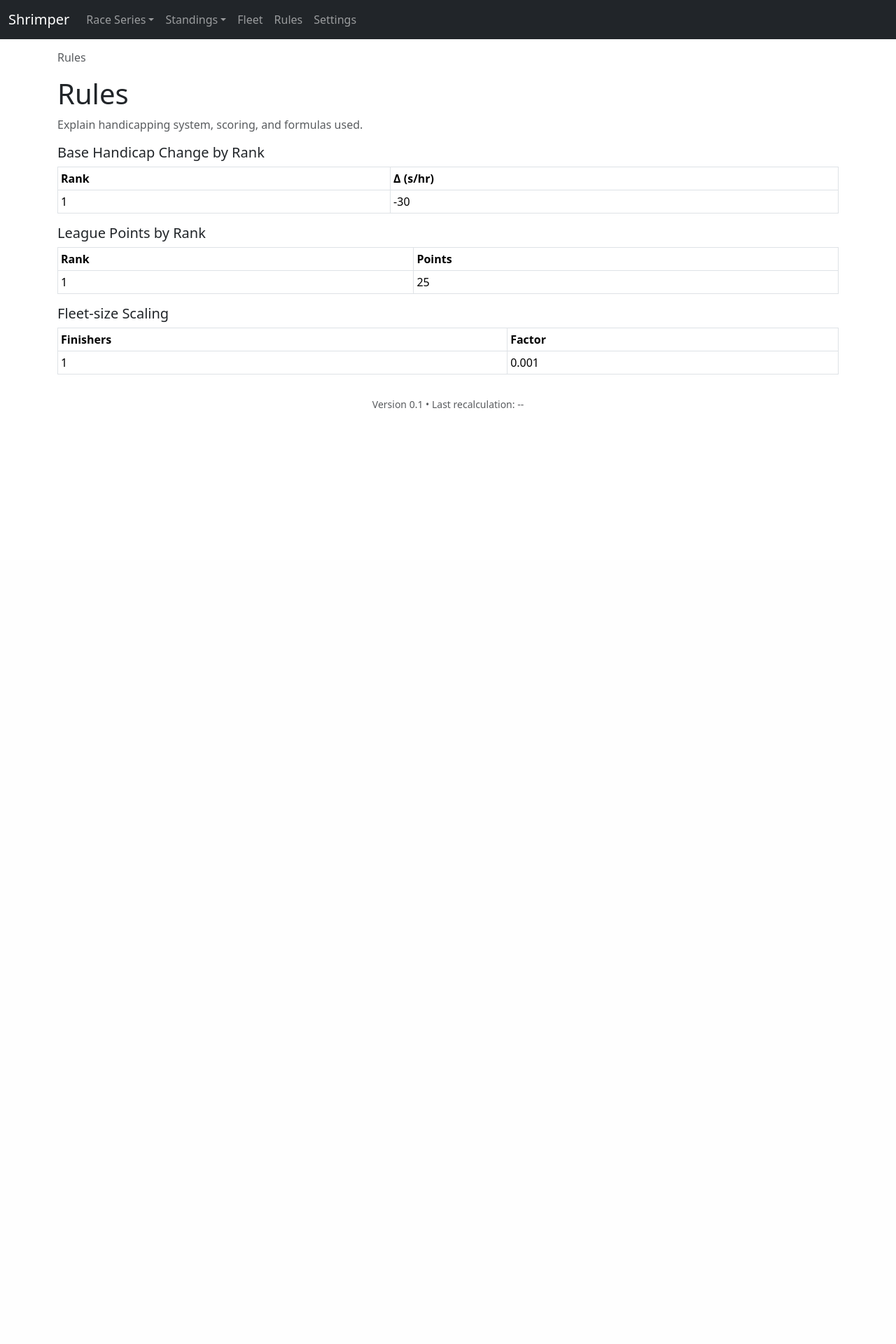
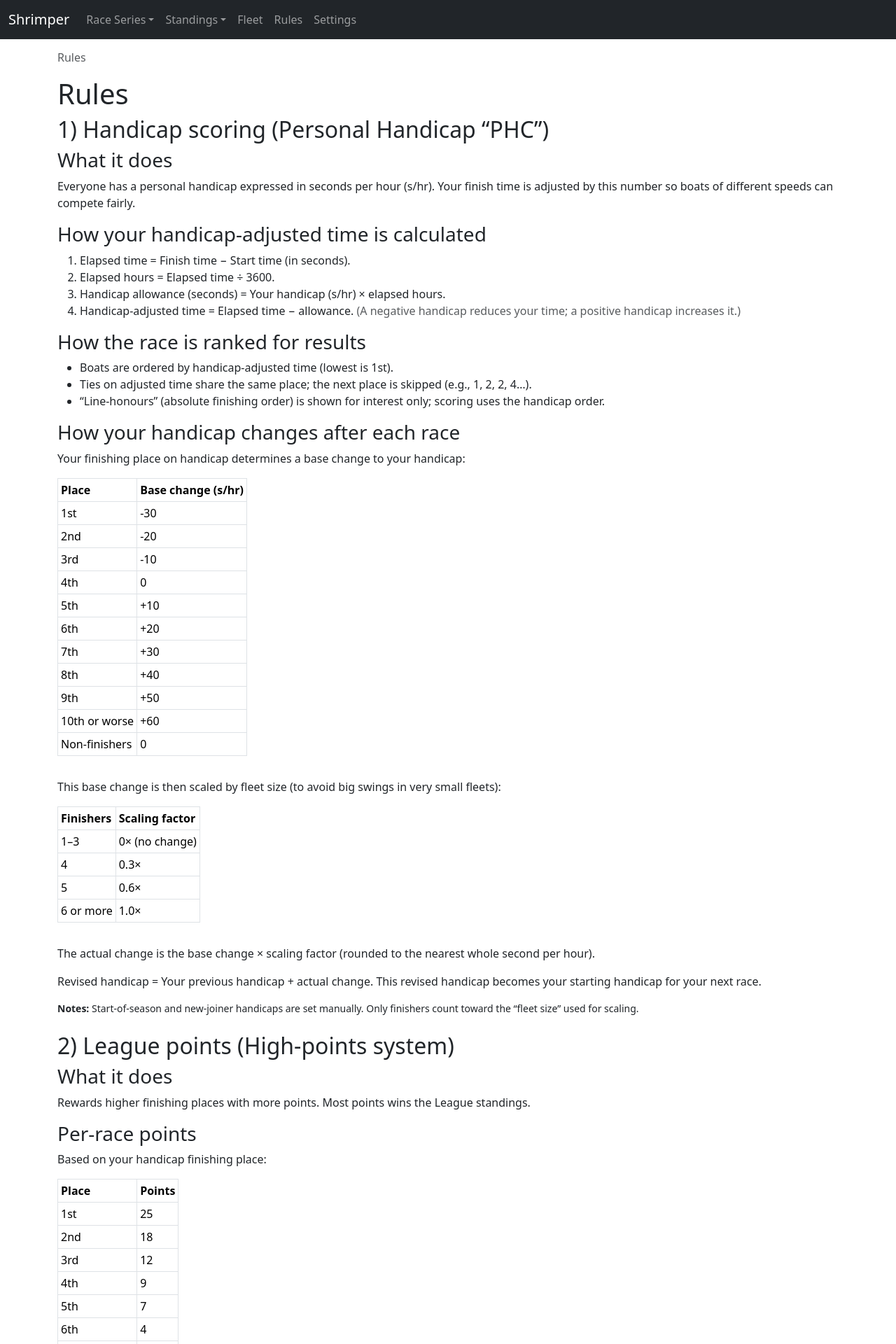
Before and after one commit to mn1del/shrimper, a Flask app: page /rules in a window 1280 px wide. Shown: the top 1920 px of the page at 70% size. Before the commit the page ends 583 px from the top, so only its background shows below. Run offline with Flask 3, Linux system fonts and the light colour scheme.

Commit message:
Add formatted racing rules page

```diff
--- a/app/templates/rules.html
+++ b/app/templates/rules.html
@@ -2,22 +2,157 @@
 
 {% block content %}
 <h1>Rules</h1>
-<p class="text-muted">Explain handicapping system, scoring, and formulas used.</p>
-<div class="table-responsive">
-  <h2 class="h5">Base Handicap Change by Rank</h2>
-  <table class="table table-sm table-bordered">
-    <thead><tr><th>Rank</th><th>Δ (s/hr)</th></tr></thead>
-    <tbody><tr><td>1</td><td>-30</td></tr></tbody>
-  </table>
-  <h2 class="h5">League Points by Rank</h2>
-  <table class="table table-sm table-bordered">
-    <thead><tr><th>Rank</th><th>Points</th></tr></thead>
-    <tbody><tr><td>1</td><td>25</td></tr></tbody>
-  </table>
-  <h2 class="h5">Fleet-size Scaling</h2>
-  <table class="table table-sm table-bordered">
-    <thead><tr><th>Finishers</th><th>Factor</th></tr></thead>
-    <tbody><tr><td>1</td><td>0.001</td></tr></tbody>
-  </table>
-</div>
+
+<section class="mb-4">
+  <h2>1) Handicap scoring (Personal Handicap &ldquo;PHC&rdquo;)</h2>
+  <h3>What it does</h3>
+  <p>Everyone has a personal handicap expressed in seconds per hour (s/hr).
+     Your finish time is adjusted by this number so boats of different
+     speeds can compete fairly.</p>
+
+  <h3>How your handicap-adjusted time is calculated</h3>
+  <ol>
+    <li>Elapsed time = Finish time &minus; Start time (in seconds).</li>
+    <li>Elapsed hours = Elapsed time &divide; 3600.</li>
+    <li>Handicap allowance (seconds) = Your handicap (s/hr) &times; elapsed hours.</li>
+    <li>Handicap-adjusted time = Elapsed time &minus; allowance.
+      <span class="text-muted">(A negative handicap reduces your time;
+      a positive handicap increases it.)</span></li>
+  </ol>
+
+  <h3>How the race is ranked for results</h3>
+  <ul>
+    <li>Boats are ordered by handicap-adjusted time (lowest is 1st).</li>
+    <li>Ties on adjusted time share the same place; the next place is skipped
+        (e.g., 1, 2, 2, 4&hellip;).</li>
+    <li>&ldquo;Line-honours&rdquo; (absolute finishing order) is shown for interest only;
+        scoring uses the handicap order.</li>
+  </ul>
+
+  <h3>How your handicap changes after each race</h3>
+  <p>Your finishing place on handicap determines a base change to your handicap:</p>
+
+  <div class="table-responsive mb-3">
+    <table class="table table-sm table-bordered w-auto">
+      <thead>
+        <tr><th>Place</th><th>Base change (s/hr)</th></tr>
+      </thead>
+      <tbody>
+        <tr><td>1st</td><td>-30</td></tr>
+        <tr><td>2nd</td><td>-20</td></tr>
+        <tr><td>3rd</td><td>-10</td></tr>
+        <tr><td>4th</td><td>0</td></tr>
+        <tr><td>5th</td><td>+10</td></tr>
+        <tr><td>6th</td><td>+20</td></tr>
+        <tr><td>7th</td><td>+30</td></tr>
+        <tr><td>8th</td><td>+40</td></tr>
+        <tr><td>9th</td><td>+50</td></tr>
+        <tr><td>10th or worse</td><td>+60</td></tr>
+        <tr><td>Non-finishers</td><td>0</td></tr>
+      </tbody>
+    </table>
+  </div>
+
+  <p>This base change is then scaled by fleet size (to avoid big swings in very
+     small fleets):</p>
+
+  <div class="table-responsive mb-3">
+    <table class="table table-sm table-bordered w-auto">
+      <thead>
+        <tr><th>Finishers</th><th>Scaling factor</th></tr>
+      </thead>
+      <tbody>
+        <tr><td>1&ndash;3</td><td>0&times; (no change)</td></tr>
+        <tr><td>4</td><td>0.3&times;</td></tr>
+        <tr><td>5</td><td>0.6&times;</td></tr>
+        <tr><td>6 or more</td><td>1.0&times;</td></tr>
+      </tbody>
+    </table>
+  </div>
+
+  <p>The actual change is the base change &times; scaling factor (rounded to the
+     nearest whole second per hour).</p>
+  <p>Revised handicap = Your previous handicap + actual change. This revised
+     handicap becomes your starting handicap for your next race.</p>
+  <p class="small"><strong>Notes:</strong> Start-of-season and new-joiner
+     handicaps are set manually. Only finishers count toward the &ldquo;fleet size&rdquo;
+     used for scaling.</p>
+</section>
+
+<section class="mb-4">
+  <h2>2) League points (High-points system)</h2>
+  <h3>What it does</h3>
+  <p>Rewards higher finishing places with more points. Most points wins the
+     League standings.</p>
+
+  <h3>Per-race points</h3>
+  <p>Based on your handicap finishing place:</p>
+
+  <div class="table-responsive mb-3">
+    <table class="table table-sm table-bordered w-auto">
+      <thead>
+        <tr><th>Place</th><th>Points</th></tr>
+      </thead>
+      <tbody>
+        <tr><td>1st</td><td>25</td></tr>
+        <tr><td>2nd</td><td>18</td></tr>
+        <tr><td>3rd</td><td>12</td></tr>
+        <tr><td>4th</td><td>9</td></tr>
+        <tr><td>5th</td><td>7</td></tr>
+        <tr><td>6th</td><td>4</td></tr>
+        <tr><td>7th</td><td>3</td></tr>
+        <tr><td>8th</td><td>2</td></tr>
+        <tr><td>9th</td><td>1</td></tr>
+        <tr><td>10th or worse</td><td>0</td></tr>
+      </tbody>
+    </table>
+  </div>
+
+  <p>These points are then scaled by the same fleet-size factor used for handicap
+     adjustments:</p>
+
+  <div class="table-responsive mb-3">
+    <table class="table table-sm table-bordered w-auto">
+      <thead>
+        <tr><th>Finishers</th><th>Scaling factor</th></tr>
+      </thead>
+      <tbody>
+        <tr><td>1&ndash;3</td><td>0&times; (no points awarded)</td></tr>
+        <tr><td>4</td><td>0.3&times;</td></tr>
+        <tr><td>5</td><td>0.6&times;</td></tr>
+        <tr><td>6 or more</td><td>1.0&times;</td></tr>
+      </tbody>
+    </table>
+  </div>
+
+  <ul>
+    <li>DNF/DNS/DSQ: 0 points.</li>
+    <li>Ties share the same points (competition ranking).</li>
+  </ul>
+
+  <h3>Series/season result</h3>
+  <p>Sum your League points across the races counted for that table. Highest
+     total wins (tie-breaks can be agreed by the Race Committee if needed).</p>
+</section>
+
+<section>
+  <h2>3) Traditional points (Low-points system)</h2>
+  <h3>What it does</h3>
+  <p>Classic &ldquo;low-points&rdquo; scoring on handicap order. Lowest total wins.</p>
+
+  <h3>Per-race points</h3>
+  <ul>
+    <li>If you finish on handicap, your points equal your place (1 for 1st,
+        2 for 2nd, etc.).</li>
+    <li>If you do not finish (DNF/DNS/DSQ), your points are number of finishers
+        + 1 for that race.</li>
+    <li>Ties on handicap-adjusted time receive the same points; the next place
+        is skipped (1, 2, 2, 4&hellip;).</li>
+  </ul>
+
+  <h3>Series/season result</h3>
+  <p>Sum your points across the races counted for that table. Lowest total wins
+     (tie-breaks as per Sailing Instructions/Race Committee guidance).</p>
+</section>
+
 {% endblock %}
```
